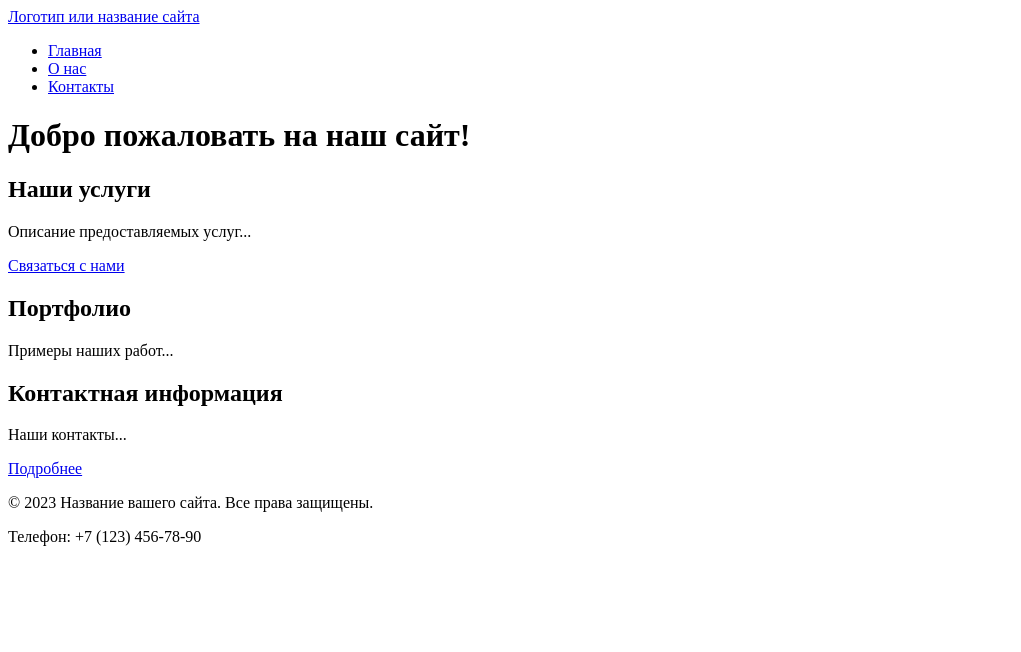
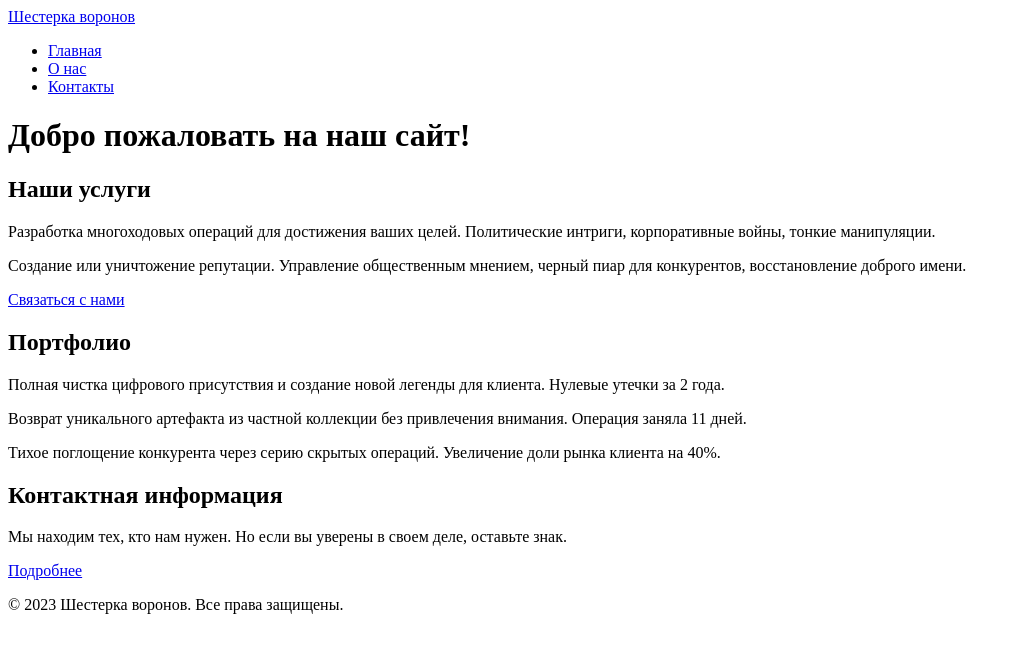
Before and after one commit to Sofiia-cloud/my-uni-practic_1, a plain HTML site: page docs/index.html in a window 1280 px wide. Shown: the whole page, without its empty margins (0-1021 px from the left). Drawn offline with Linux system fonts and the light colour scheme.

Commit message:
add 2 new files and update index.html

```diff
--- a/docs/index.html
+++ b/docs/index.html
@@ -3,17 +3,14 @@
   <head>
     <meta charset="UTF-8" />
     <meta name="viewport" content="width=device-width, initial-scale=1.0" />
-    <title>Главная - Название вашего сайта</title>
-    <meta
-      name="description"
-      content="Краткое описание главной страницы вашего сайта"
-    />
+    <title>Главная - Шестерка воронов</title>
+    <meta name="description" content="Главная информация об услугах" />
     <link rel="icon" href="../assets/favicon.ico" type="image/x-icon" />
   </head>
   <body>
     <!-- Шапка сайта -->
     <header>
-      <a href="/">Логотип или название сайта</a>
+      <a href="/">Шестерка воронов</a>
       <!-- Главное меню навигации -->
       <nav>
         <ul>
@@ -29,27 +26,48 @@
       <!-- Секция 1 с якорем -->
       <section id="services">
         <h2>Наши услуги</h2>
-        <p>Описание предоставляемых услуг...</p>
-        <a href="#contacts">Связаться с нами</a>
+        <p>
+          Разработка многоходовых операций для достижения ваших целей.
+          Политические интриги, корпоративные войны, тонкие манипуляции.
+        </p>
+        <p>
+          Создание или уничтожение репутации. Управление общественным мнением,
+          черный пиар для конкурентов, восстановление доброго имени.
+        </p>
+        <a href="contacts.html">Связаться с нами</a>
         <!-- Якорная ссылка внутри страницы -->
       </section>
       <!-- Секция 2 с якорем -->
       <section id="portfolio">
         <h2>Портфолио</h2>
-        <p>Примеры наших работ...</p>
+        <p>
+          Полная чистка цифрового присутствия и создание новой легенды для
+          клиента. Нулевые утечки за 2 года.
+        </p>
+        <p>
+          Возврат уникального артефакта из частной коллекции без привлечения
+          внимания. Операция заняла 11 дней.
+        </p>
+        <p>
+          Тихое поглощение конкурента через серию скрытых операций. Увеличение
+          доли рынка клиента на 40%.
+        </p>
+        <p></p>
       </section>
       <!-- Секция 3 с якорем -->
       <section id="contacts">
         <h2>Контактная информация</h2>
-        <p>Наши контакты...</p>
+        <p>
+          Мы находим тех, кто нам нужен. Но если вы уверены в своем деле,
+          оставьте знак.
+        </p>
         <a href="contacts.html">Подробнее</a>
         <!-- Ссылка на отдельную страницу -->
       </section>
     </main>
     <!-- Подвал сайта -->
     <footer>
-      <p>&copy; 2023 Название вашего сайта. Все права защищены.</p>
-      <p>Телефон: +7 (123) 456-78-90</p>
+      <p>&copy; 2023 Шестерка воронов. Все права защищены.</p>
     </footer>
   </body>
 </html>
```
Also changed, not shown: docs/about.html (+20 -10 lines), docs/contacts.html (+10 -14 lines).
